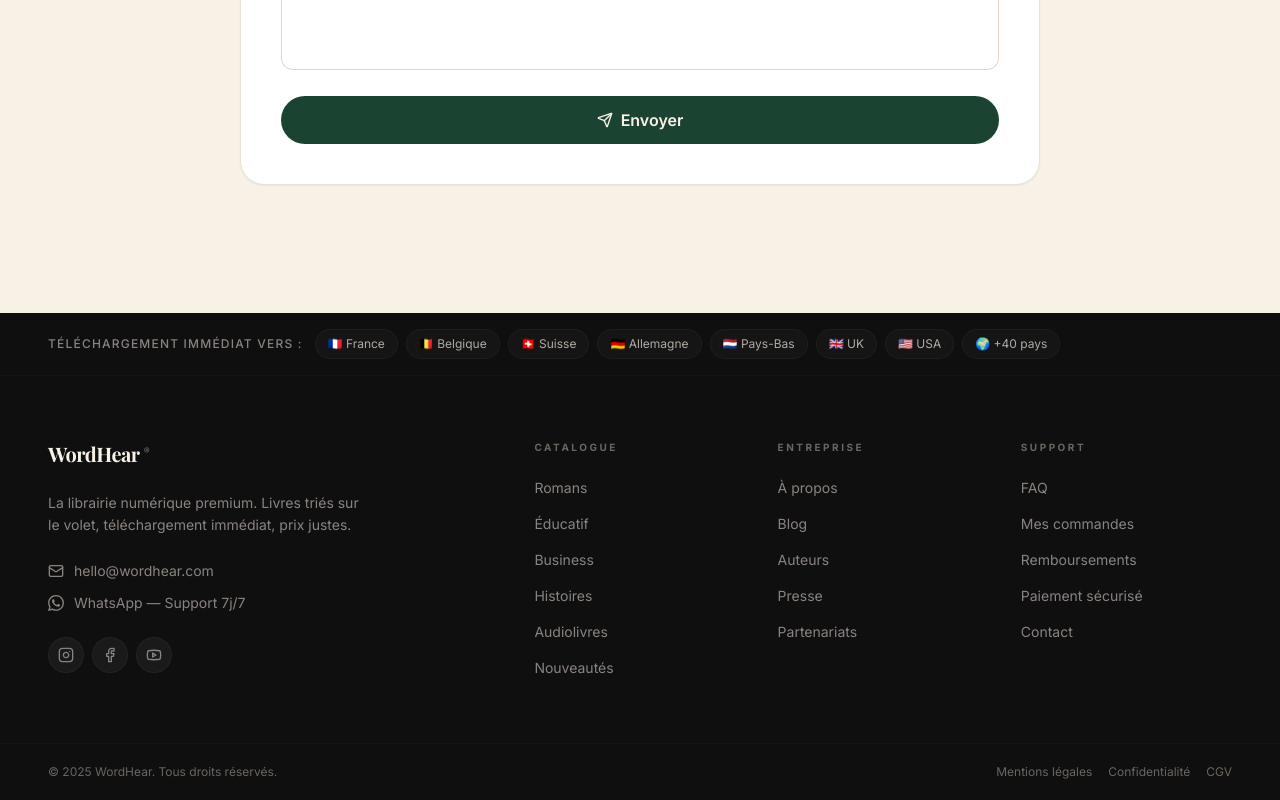
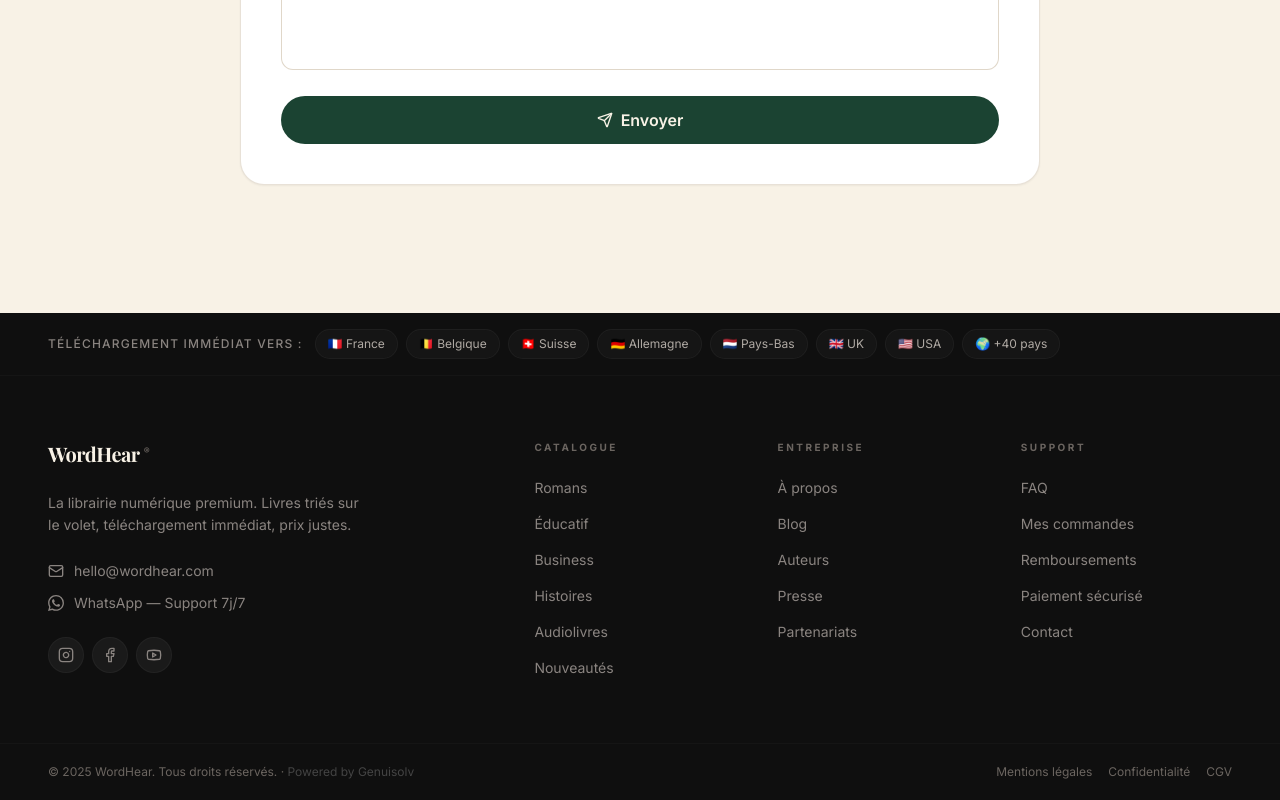
Before and after one commit to genuisolv-B1/wordhear, a Next.js app: page / in a window 1280 px wide. Shown: the part 7091-7891 px from the top of the page. Built offline with nearby package versions, Linux system fonts and the light colour scheme; a web font is replaced by a local one.

Commit message:
Add Powered by Genuisolv in footer

```diff
--- a/components/Footer.tsx
+++ b/components/Footer.tsx
@@ -109,7 +109,7 @@ export default function Footer() {
       {/* Bottom */}
       <div className="border-t border-ink-800/60 dark:border-dark-800/80">
         <div className="max-w-7xl mx-auto px-5 sm:px-8 lg:px-12 py-5 flex flex-col sm:flex-row items-center justify-between gap-3 text-xs text-ink-500 dark:text-dark-600">
-          <p>© 2025 WordHear. {t.rights}</p>
+          <p>© 2025 WordHear. {t.rights} · <span className="text-ink-600 dark:text-dark-500">Powered by Genuisolv</span></p>
           <div className="flex items-center gap-4">
             {[t.legal, t.privacy, t.terms].map(l => (
               <a key={l} href="#" className="hover:text-ink-300 dark:hover:text-dark-400 transition-colors">{l}</a>
```
